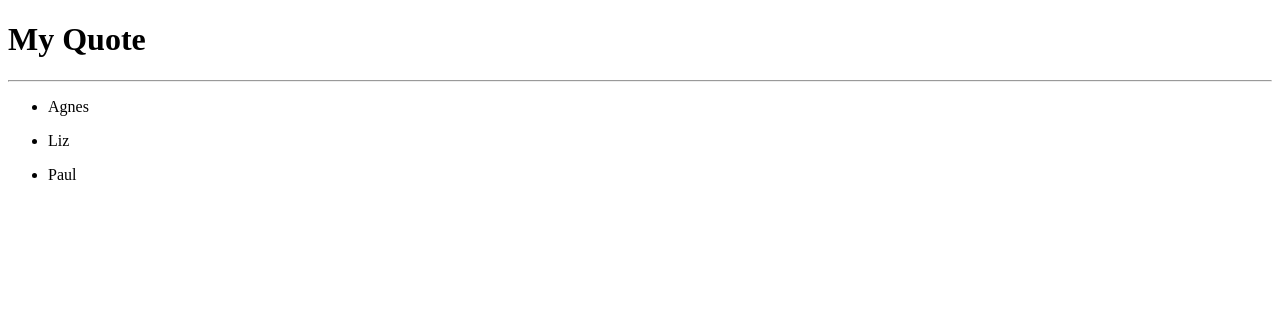
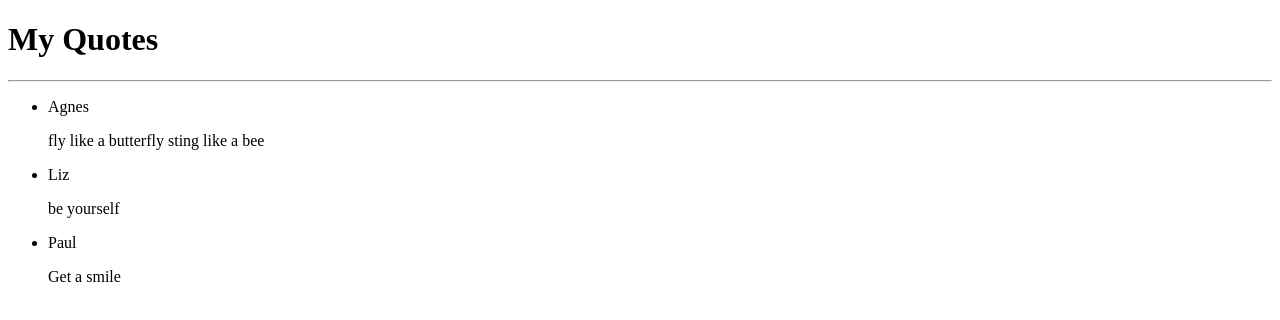
Before and after one commit to kavata9/Collection, an Angular app: page / in a window 1280 px wide. Shown: the top 320 px of the page. Built offline with nearby package versions, Linux system fonts and the light colour scheme.

Commit message:
show details

```diff
--- a/src/app/app.module.ts
+++ b/src/app/app.module.ts
@@ -4,12 +4,14 @@ import { NgModule } from '@angular/core';
 
 import { AppComponent } from './app.component';
 import { QuoteComponent } from './quote/quote.component';
+import { QuoteDetailsComponent } from './quote-details/quote-details.component';
 
 
 @NgModule({
   declarations: [
     AppComponent,
-    QuoteComponent
+    QuoteComponent,
+    QuoteDetailsComponent
   ],
   imports: [
     BrowserModule
--- /dev/null
+++ b/src/app/quote-details/quote-details.component.html
@@ -0,0 +1 @@
+<p>{{quote.description}}</p>
--- /dev/null
+++ b/src/app/quote-details/quote-details.component.ts
@@ -0,0 +1,17 @@
+import { Component, OnInit,Input } from '@angular/core';
+import {Quote} from '../quote'
+@Component({
+  selector: 'app-quote-details',
+  templateUrl: './quote-details.component.html',
+  styleUrls: ['./quote-details.component.css']
+})
+export class QuoteDetailsComponent implements OnInit {
+
+  @Input() quote:Quote
+
+  constructor() { }
+
+  ngOnInit() {
+  }
+
+}
--- a/src/app/quote.ts
+++ b/src/app/quote.ts
@@ -1,3 +1,7 @@
 export class Quote {
-    constructor(public id:number, public name:string, public details:string){}
+    public showDescription:boolean;
+
+    constructor(public id:number, public name:string, public description:string,){
+        this.showDescription = false
+    }
 }
--- a/src/app/quote/quote.component.html
+++ b/src/app/quote/quote.component.html
@@ -1,8 +1,9 @@
-<h1>My Quote</h1>
+<h1>My Quotes</h1>
 <hr>
 
 <ul>
-  <li *ngFor='let quote of quotes'>
-    <p>{{quote.name}}</p>
-  </li>
+    <div *ngFor='let quote of quotes'>
+        <li >{{quote.name}}</li>
+        <app-quote-details [quote]='quote'></app-quote-details>
+    </div>
 </ul>
--- a/src/app/quote/quote.component.ts
+++ b/src/app/quote/quote.component.ts
@@ -13,6 +13,10 @@ export class QuoteComponent implements OnInit {
     new Quote(3, 'Paul','Get a smile'),
   ]
 
+  toogleDetails(index){
+    this.quotes[index].showDescription = !this.quotes[index].showDescription;
+  }
+
   constructor() { }
 
   ngOnInit() {
```
Also changed, not shown: src/app/quote-details/quote-details.component.css (added), 1 other file (tests, documents, lock files or other folders).
